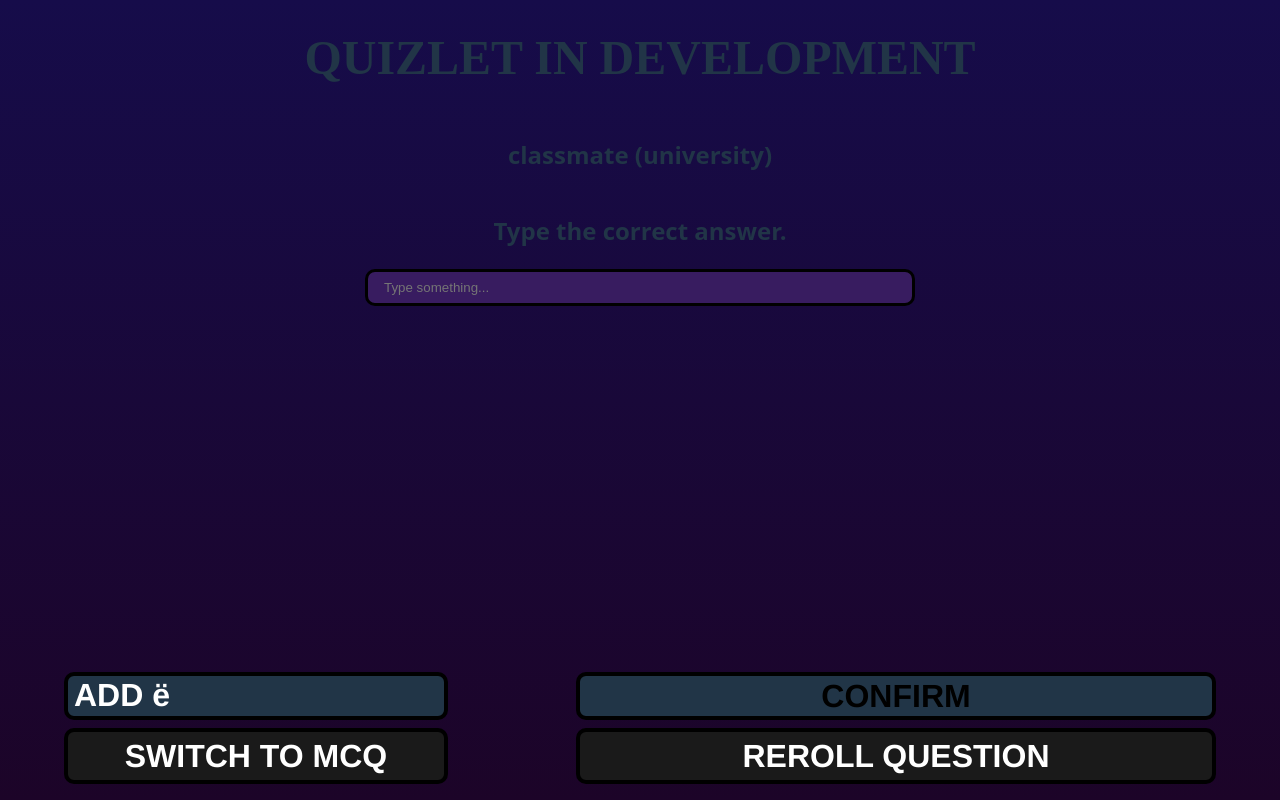
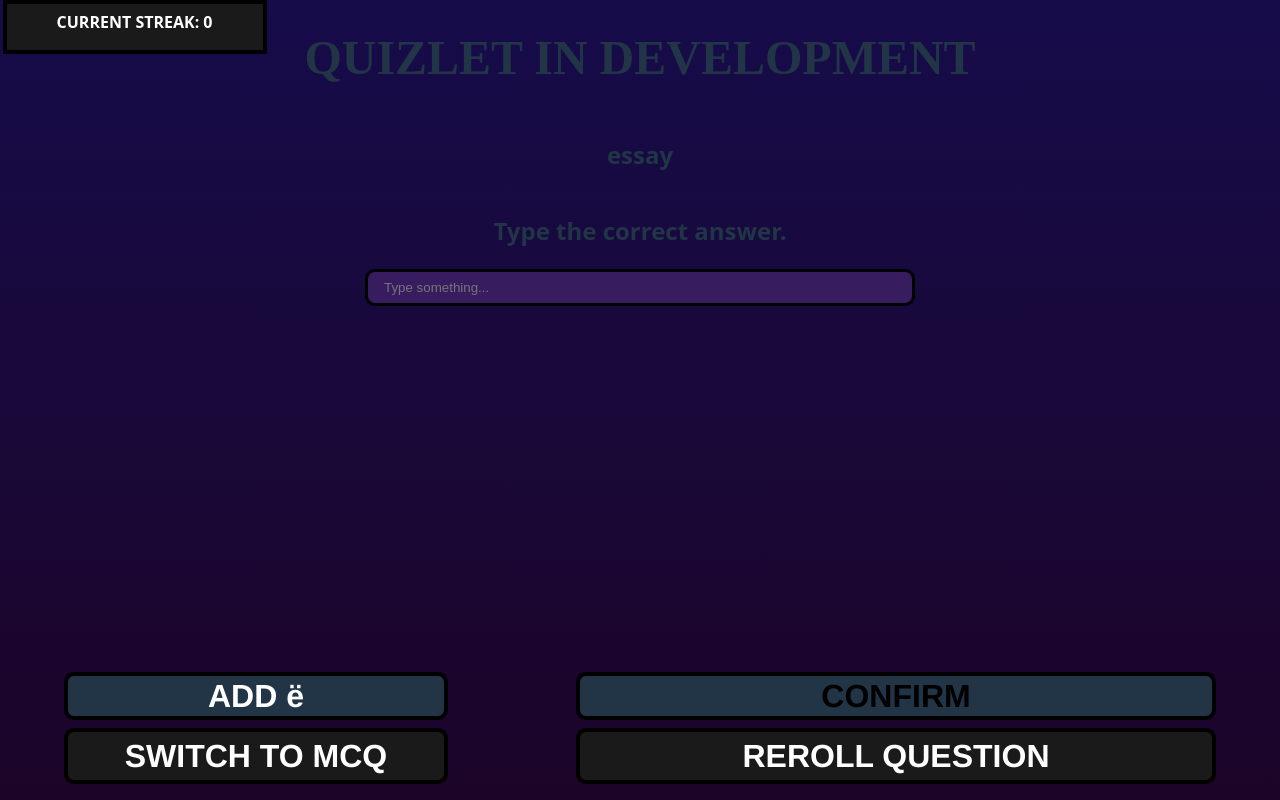
Before and after one commit to Edward-Mercado/quizlet-replacement, a website built with Vite: page app/index.html in a window 1280 px wide. Both pictures are taken after a click on the button "SWITCH TO FRQ". Built offline with nearby package versions, Linux system fonts and the light colour scheme.

Commit message:
streaks and centering yo

```diff
--- a/app/index.html
+++ b/app/index.html
@@ -17,6 +17,11 @@
    <div id="results__container">
 
    </div>
+
+   <div class="streak__box">
+
+   </div>
+
    <button class="e-umlaut-button"> ADD ë </button>
    <button id="next-question"> REROLL QUESTION </button>
    <button id="switch-mode"> SWITCH TO FRQ </button>
--- a/app/src/main.js
+++ b/app/src/main.js
@@ -1,5 +1,8 @@
 import {questionList} from "./qlist.js"
 import './style.css'
+
+let currentMode = localStorage.getItem("currentMode") || "MCQ";
+let streak = localStorage.getItem("streak") || 0;
 
 function randomInt(min, max) { // simpler syntax for the random
   let difference = max - min;
@@ -11,7 +14,14 @@
   }
 }
 
+function updateStreakCounter() {
+  const streakBox = document.querySelector(".streak__box");
+  streakBox.textContent = `CURRENT STREAK: ${streak}`
+}
+
 function putQuestionOnScreen(currentMode) {
+  localStorage.setItem("currentMode", currentMode);
+
   const eUmlautButton = document.querySelector(".e-umlaut-button");
   eUmlautButton.style.display = "none";
 
@@ -131,6 +141,7 @@
     answerDiv.addEventListener("animationend", () => {
     answerDiv.classList.remove("showAnswerAnimation")
     })
+    streak++;
   }
   else {
     resultsContainer.insertAdjacentHTML("beforeend", `
@@ -145,12 +156,15 @@
     answerDiv.addEventListener("animationend", () => {
       answerDiv.classList.remove("showAnswerAnimation")
     })
+
+    streak = 0;
   }
+  updateStreakCounter();
 }
 
 function insertFormFRQ(correctAnswer, questionId) {
   const eUmlautButton = document.querySelector(".e-umlaut-button");
-  eUmlautButton.style.display = "flex";
+  eUmlautButton.style.display = "block";
 
   const answersContainer = document.getElementById("answers__container");
   answersContainer.innerHTML = "";
@@ -158,7 +172,7 @@
     <form class="answers__form" id="answersFormText">
       <h2 class="answers__title"> Type the correct answer. </h2>
 
-      <input class="answers__textbox" type="text" maxlength="20" id="answer-input" name="answer-input" placeholder="Type something...">
+      <input class="answers__textbox" type="text" maxlength="30" id="answer-input" name="answer-input" placeholder="Type something...">
       <input class="answers__submit-button" type="submit" value="CONFIRM"/>
     </form>
     `);
@@ -187,6 +201,9 @@
 
   const resultsContainer = document.getElementById("results__container");
 
+  console.log(answerInput);
+  console.log(correctAnswer);
+
   if(correctAnswer === answerInput) {
     resultsContainer.insertAdjacentHTML("beforeend", `
       <div class="correct-answer showAnswerAnimation">
@@ -199,6 +216,7 @@
     answerDiv.addEventListener("animationend", () => {
     answerDiv.classList.remove("showAnswerAnimation")
     })
+    streak++;
   }
   else {
     resultsContainer.insertAdjacentHTML("beforeend", `
@@ -213,7 +231,9 @@
     answerDiv.addEventListener("animationend", () => {
       answerDiv.classList.remove("showAnswerAnimation")
     })
+    streak=0;
   }
+  updateStreakCounter();
 }
 
 const nextQuestionButton = document.getElementById("next-question");
@@ -226,11 +246,10 @@
 const eUmlautButton = document.querySelector(".e-umlaut-button");
 eUmlautButton.addEventListener("click", () => {
   const answerInputField = document.getElementById("answer-input");
-  answerInputField.value += "ë";
+  answerInputField.value += "ё";
 })
 eUmlautButton.style.display = "none";
 
-let currentMode = "MCQ"
 switchModeButton.addEventListener("click", () => {
   if(currentMode === "MCQ") {
     currentMode = "FRQ";
@@ -243,3 +262,5 @@
     putQuestionOnScreen(currentMode);
   }
 })
+updateStreakCounter();
+putQuestionOnScreen(currentMode);
--- a/app/src/style.css
+++ b/app/src/style.css
@@ -248,7 +248,7 @@
   border: black 4px solid;
   background-color: #213547;
   transition: ease-in-out .3s;
-  display: flex;
+  text-align: center;
 }
 .e-umlaut-button:hover {
   background-color: #3b4d5b;
@@ -258,6 +258,20 @@
 }
 .e-umlaut-button:active {
   animation: buttonPress 0.4s ease-in-out;
+}
+
+.streak__box {
+  background-color: #1a1a1a;
+  color: white;
+  border: 4px solid black;
+  border-radius: 1%;
+  position: fixed;
+  left: 0.2%;
+  width: 20%;
+  height: 5%;
+  text-align: center;
+  padding-top: 0.5%;
+  font-weight: 700;
 }
 
 @keyframes buttonPress {
```
